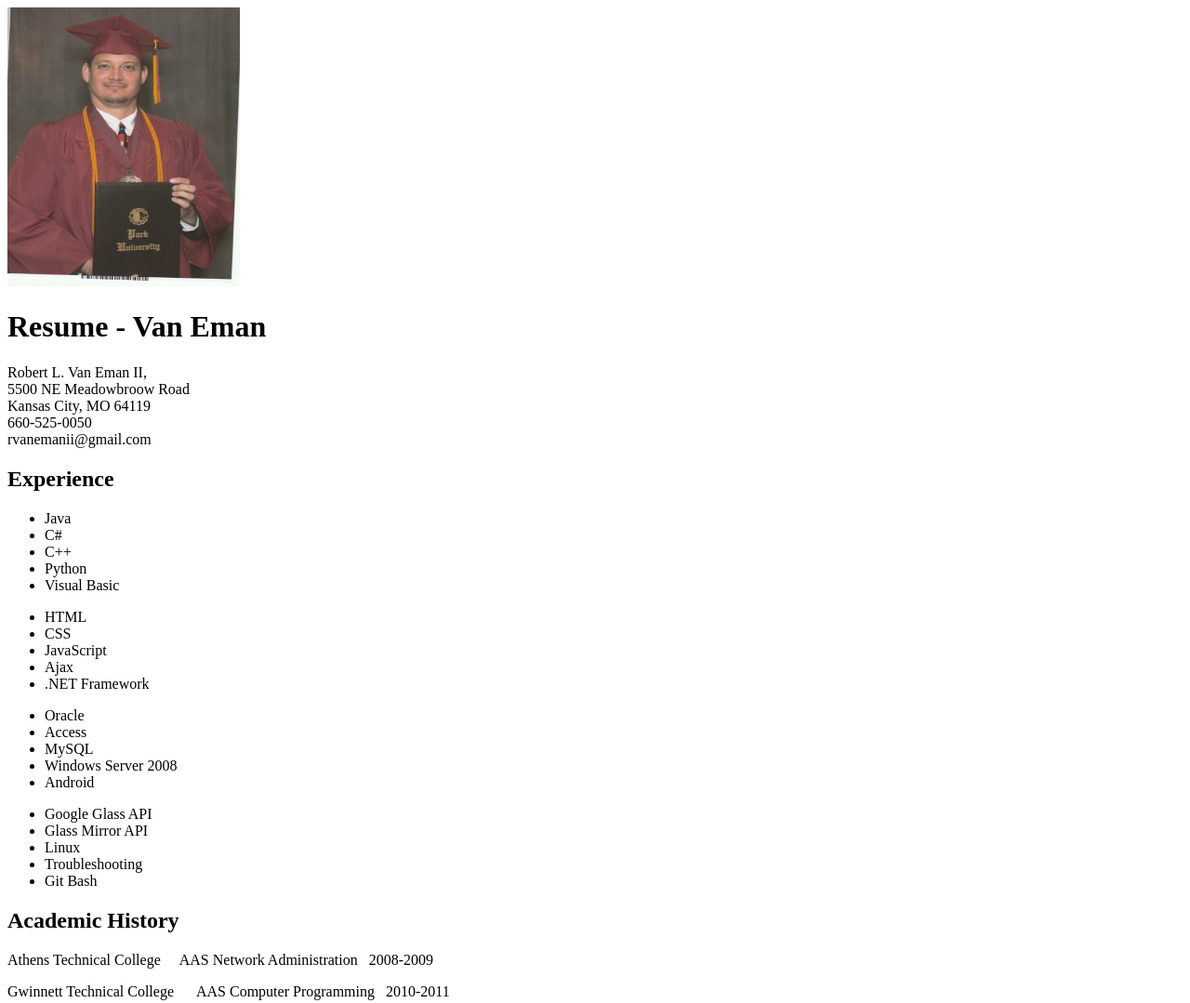
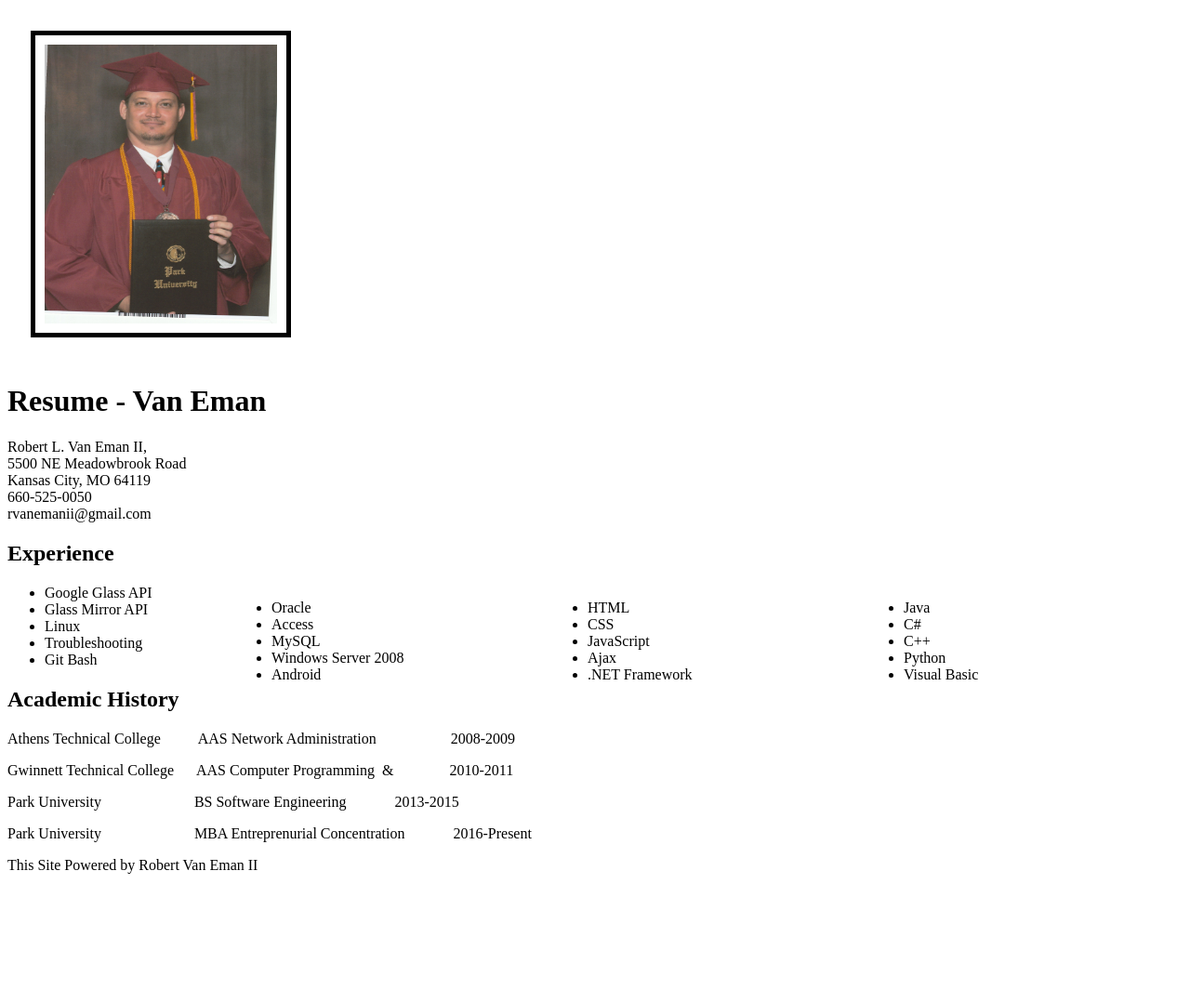
Before and after one commit to rvanemanii/html-me-something, a plain HTML site: page index.html in a window 1280 px wide. Shown: the top 1079 px of the page at 93% size. After the commit the page ends 948 px from the top, so only its background shows below. Drawn offline with Linux system fonts and the light colour scheme.

Commit message:
added styles.css

```diff
--- a/index.html
+++ b/index.html
@@ -2,13 +2,14 @@
 	<html>
 		<head>
 			<title>Rob Van Eman II</title>
+			<link type="text/css" rel="stylesheet" href="styles.css"/>
 		</head>
 
 		<body>
 		<main>
 			<img src="Images/Rob_Park_Grad_Diploma.jpg" style="height:300px;width:250px" />
 			<h1>Resume - Van Eman</h1>
-			<p>Robert L. Van Eman II,<br/>5500 NE Meadowbroow Road<br/>Kansas City, MO 64119<br/>660-525-0050<br/>rvanemanii@gmail.com</p>
+			<p>Robert L. Van Eman II,<br/>5500 NE Meadowbrook Road<br/>Kansas City, MO 64119<br/>660-525-0050<br/>rvanemanii@gmail.com</p>
 
 			<h2>Experience</h2>
 			<article>
@@ -45,10 +46,10 @@
 				</ul>
 			</article>
 			<h2>Academic History</h2>
-			<p>Athens Technical College&nbsp&nbsp&nbsp&nbsp&nbspAAS Network Administration&nbsp&nbsp&nbsp2008-2009</p>
-			<p>Gwinnett Technical College&nbsp&nbsp&nbsp&nbsp&nbsp&nbspAAS Computer Programming&nbsp&nbsp&nbsp2010-2011</p>
-			<p>Park University&nbsp&nbsp&nbsp&nbsp&nbsp&nbspBS Software Engineering&nbsp&nbsp&nbsp2013-2015</p>
-			<p>Park University&nbsp&nbsp&nbsp&nbsp&nbsp&nbspMBA Entreprenurial Concentration&nbsp&nbsp&nbsp2016-Present</p>
+			<p>Athens Technical College&nbsp&nbsp&nbsp&nbsp&nbsp&nbsp&nbsp&nbsp&nbsp&nbspAAS Network Administration&nbsp&nbsp&nbsp&nbsp&nbsp&nbsp&nbsp&nbsp&nbsp&nbsp&nbsp&nbsp&nbsp&nbsp&nbsp&nbsp&nbsp&nbsp&nbsp&nbsp2008-2009</p>
+			<p>Gwinnett Technical College&nbsp&nbsp&nbsp&nbsp&nbsp&nbspAAS Computer Programming&nbsp&nbsp&&nbsp&nbsp&nbsp&nbsp&nbsp&nbsp&nbsp&nbsp&nbsp&nbsp&nbsp&nbsp&nbsp&nbsp&nbsp2010-2011</p>
+			<p>Park University&nbsp&nbsp&nbsp&nbsp&nbsp&nbsp&nbsp&nbsp&nbsp&nbsp&nbsp&nbsp&nbsp&nbsp&nbsp&nbsp&nbsp&nbsp&nbsp&nbsp&nbsp&nbsp&nbsp&nbsp&nbspBS Software Engineering&nbsp&nbsp&nbsp&nbsp&nbsp&nbsp&nbsp&nbsp&nbsp&nbsp&nbsp&nbsp&nbsp2013-2015</p>
+			<p>Park University&nbsp&nbsp&nbsp&nbsp&nbsp&nbsp&nbsp&nbsp&nbsp&nbsp&nbsp&nbsp&nbsp&nbsp&nbsp&nbsp&nbsp&nbsp&nbsp&nbsp&nbsp&nbsp&nbsp&nbsp&nbspMBA Entreprenurial Concentration&nbsp&nbsp&nbsp&nbsp&nbsp&nbsp&nbsp&nbsp&nbsp&nbsp&nbsp&nbsp&nbsp2016-Present</p>
 		</main>
 			<footer>This Site Powered by Robert Van Eman II</footer>
 		</body>
--- /dev/null
+++ b/styles.css
@@ -0,0 +1,11 @@
+#left_align{float:right; width:300px}
+
+#center_left_align{float:right; width:300px}
+
+#center_right_align{float: right; width:300px}
+
+img {
+	margin:25px;
+	padding:10px;
+	border:5px solid black;
+}
```
